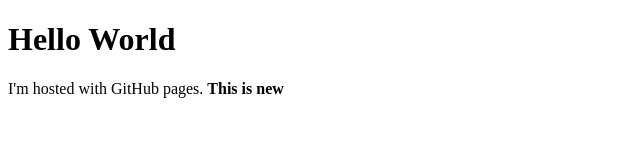
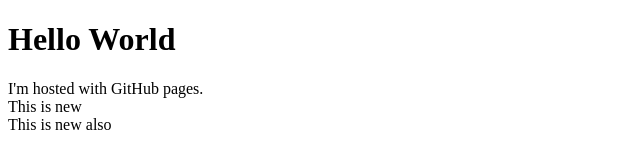
Before and after one commit to pkkeithLMC/pkkeithLMC.github.io, a plain HTML site: page index.html in a window 1280 px wide. Shown: the whole page, without its empty margins (0-640 px from the left). Drawn offline with Linux system fonts and the light colour scheme.

Commit message:
testing 2

```diff
--- a/index.html
+++ b/index.html
@@ -3,7 +3,8 @@
 <html>
 <body>
 <h1>Hello World</h1>
-<p>I'm hosted with GitHub pages. <b>
-This is new</p>
+<p>I'm hosted with GitHub pages. <br>
+This is new <br>
+This is new also</p>
 </body>
 </html>
```
